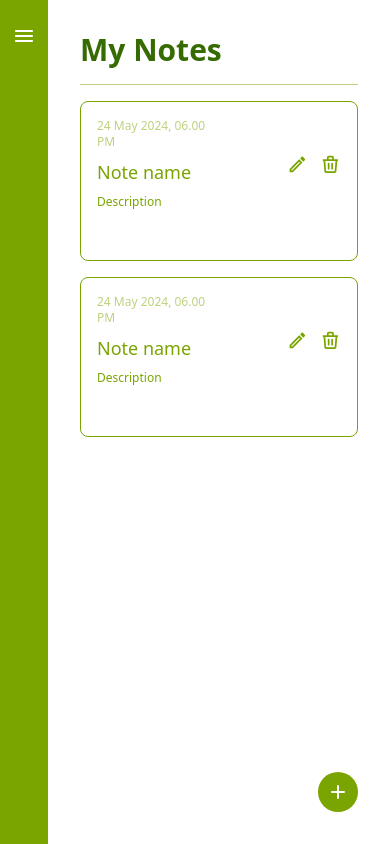
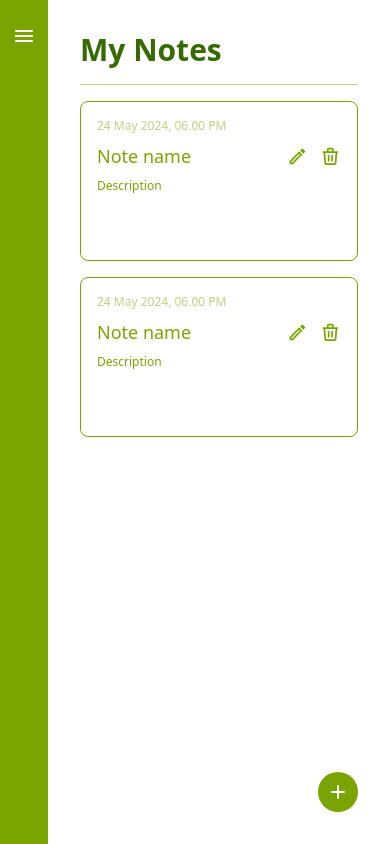
Before and after one commit to allsyalwaa/TrackIt, a React (Vite) app: page /notes in a window 390 px wide. Built offline with nearby package versions, Linux system fonts and the light colour scheme.

Commit message:
refactor: Update CardNotes component layout for better responsiveness

```diff
--- a/src/components/ui/CardNotes.jsx
+++ b/src/components/ui/CardNotes.jsx
@@ -1,7 +1,7 @@
 export default function CardNotes({ text1, text2, text3 }) {
   return (
     <div className="h-40 rounded-lg border-[1.5px] border-primary p-4">
-      <div className="grid grid-cols-2 items-center">
+      <div className="flex items-center justify-between">
         <div className="flex flex-col gap-2">
           <p className="text-xs font-medium text-primary/50">{text1}</p>
           <h1 className="text-lg font-medium text-primary">{text2}</h1>
```
